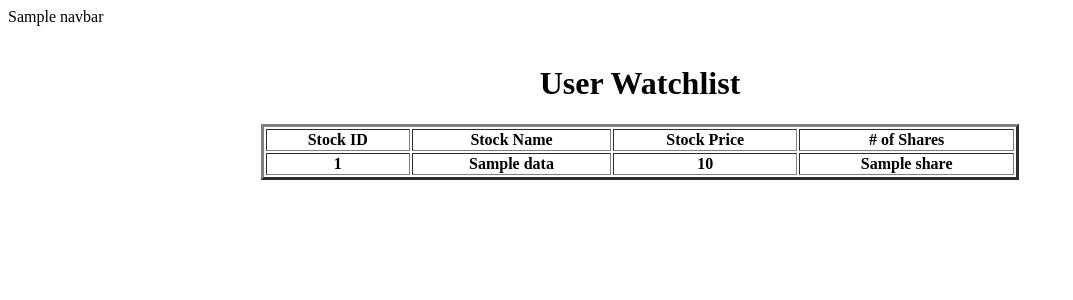
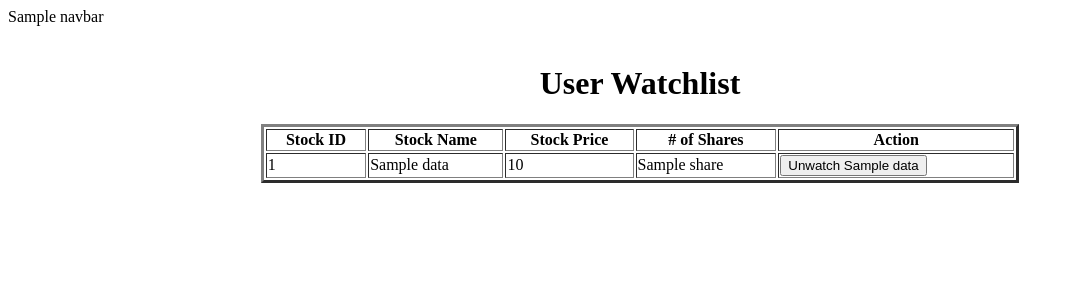
Before and after one commit to nalinahuja/peterpan, a Flask app: template server/templates/watchlist.html in a window 1280 px wide. Shown: the top 300 px of the page, without its empty margins (0-1073 px from the left). Run offline with Flask 2, Linux system fonts and the light colour scheme; the template is opened without the code that fills it: most values are stand-ins (such as "Sample title", 1, 10 or a date in 2020); lists and menus that the app fills with data are empty; parts of the project's set-up code (start-up, migrations or seed data) failed here and were passed over.

Commit message:
Project Backup

```diff
--- a/server/templates/watchlist.html
+++ b/server/templates/watchlist.html
@@ -16,13 +16,15 @@
               <th>Stock Name</th>
               <th>Stock Price</th>
               <th># of Shares</th>
+              <th>Action</th>
             </tr>
             {% for stock_id, stock_name, stock_price, stock_shares in data %}
             <tr>
-              <th>{{stock_id}}</th>
-              <th>{{stock_name}}</th>
-              <th>{{stock_price}}</th>
-              <th>{{stock_shares}}</th>
+              <td>{{stock_id}}</td>
+              <td>{{stock_name}}</td>
+              <td>{{stock_price}}</td>
+              <td>{{stock_shares}}</td>
+              <td><form style="display: inline-block;" action="/watchlist" method="POST"><input type="submit" name="watch_input" value="Unwatch {{stock_name}}"/></form></td>
             </tr>
             {% endfor %}
           </table>
```
